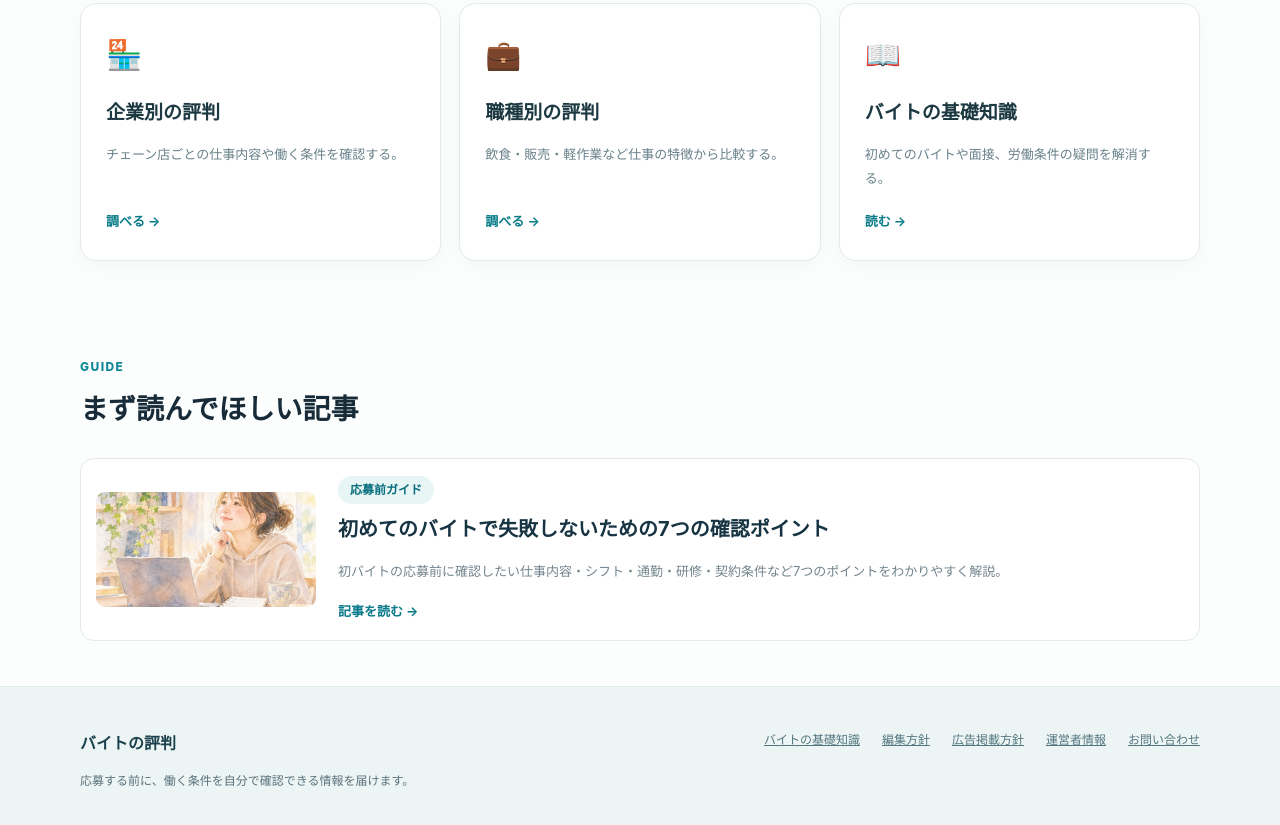
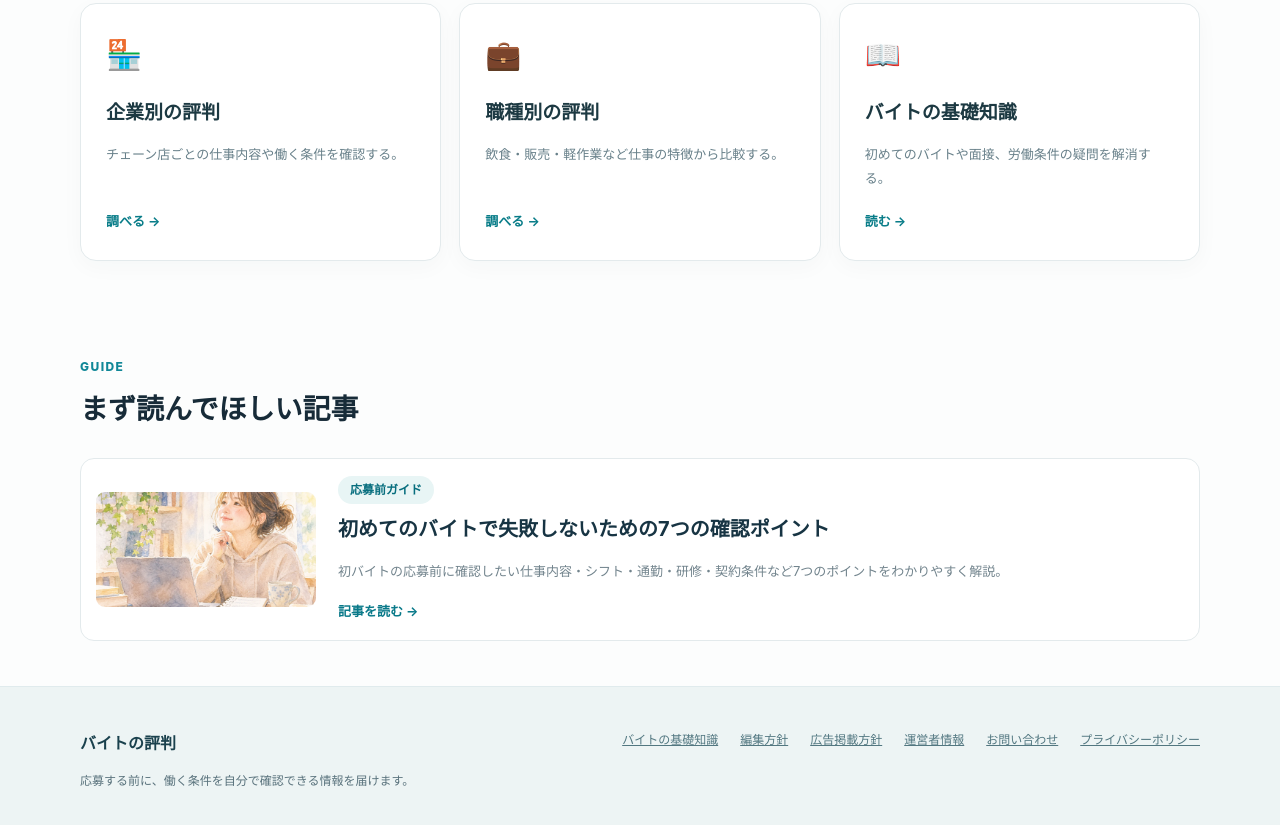
Before and after one commit to japanwillis/baito-hyouban, an Astro site: page / in a window 1280 px wide. Shown: the part 696-1521 px from the top of the page. Built offline with nearby package versions, Linux system fonts and the light colour scheme; Astro itself is replaced by a stand-in of ours.

Commit message:
feat: link privacy policy in footer

```diff
--- a/src/layouts/Base.astro
+++ b/src/layouts/Base.astro
@@ -18,6 +18,6 @@ const og = new URL(image, Astro.site).toString();
 <body>
  <header class="header"><div class="container header-inner"><a class="brand" href="/"><span class="brand-mark">バ</span><span>バイトの評判<small>働く前に、知っておこう。</small></span></a><nav aria-label="サイトメニュー"><a href="/company/">企業別</a><a href="/job/">職種別</a><a href="/guide/">お役立ち記事</a></nav></div></header>
  <main class="container"><slot /></main>
- <footer class="footer"><div class="container footer-inner"><div><strong>バイトの評判</strong><p>応募する前に、働く条件を自分で確認できる情報を届けます。</p></div><nav aria-label="フッターメニュー"><a href="/guide/">バイトの基礎知識</a><a href="/editorial-policy/">編集方針</a><a href="/advertising/">広告掲載方針</a><a href="/about/">運営者情報</a><a href="/contact/">お問い合わせ</a></nav></div></footer>
+ <footer class="footer"><div class="container footer-inner"><div><strong>バイトの評判</strong><p>応募する前に、働く条件を自分で確認できる情報を届けます。</p></div><nav aria-label="フッターメニュー"><a href="/guide/">バイトの基礎知識</a><a href="/editorial-policy/">編集方針</a><a href="/advertising/">広告掲載方針</a><a href="/about/">運営者情報</a><a href="/contact/">お問い合わせ</a><a href="/privacy/">プライバシーポリシー</a></nav></div></footer>
 </body>
 </html>
```
